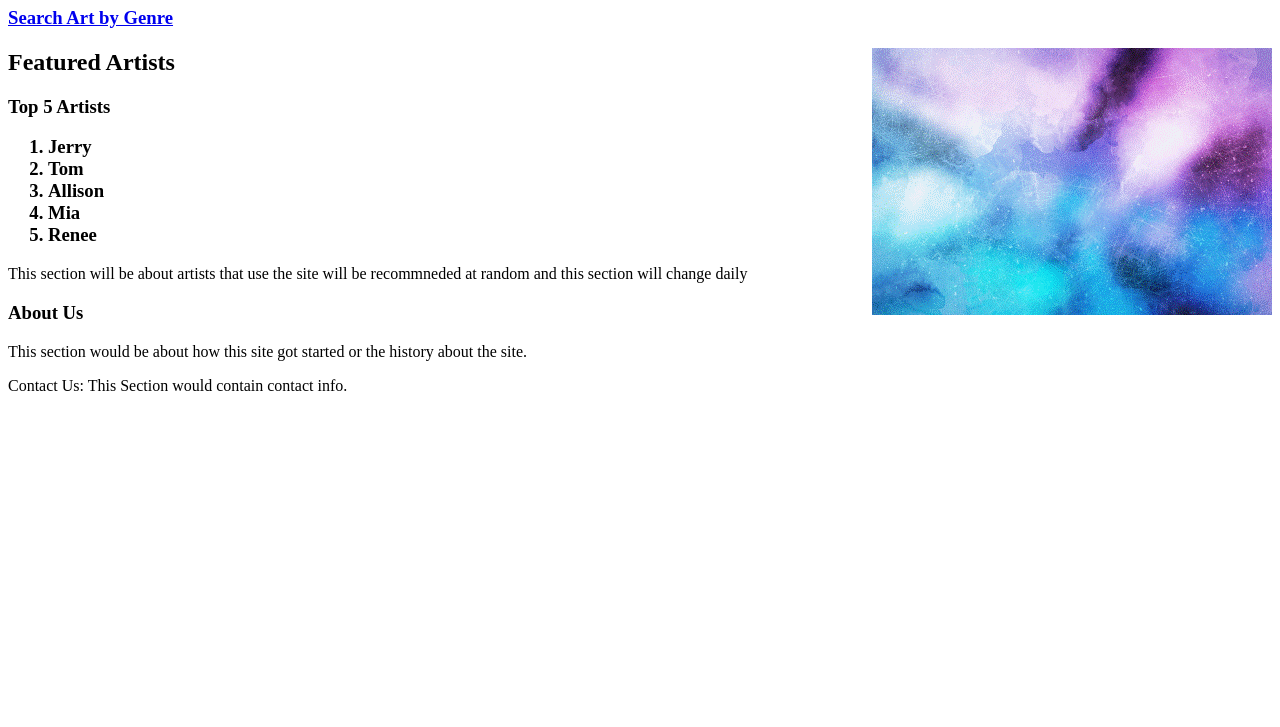
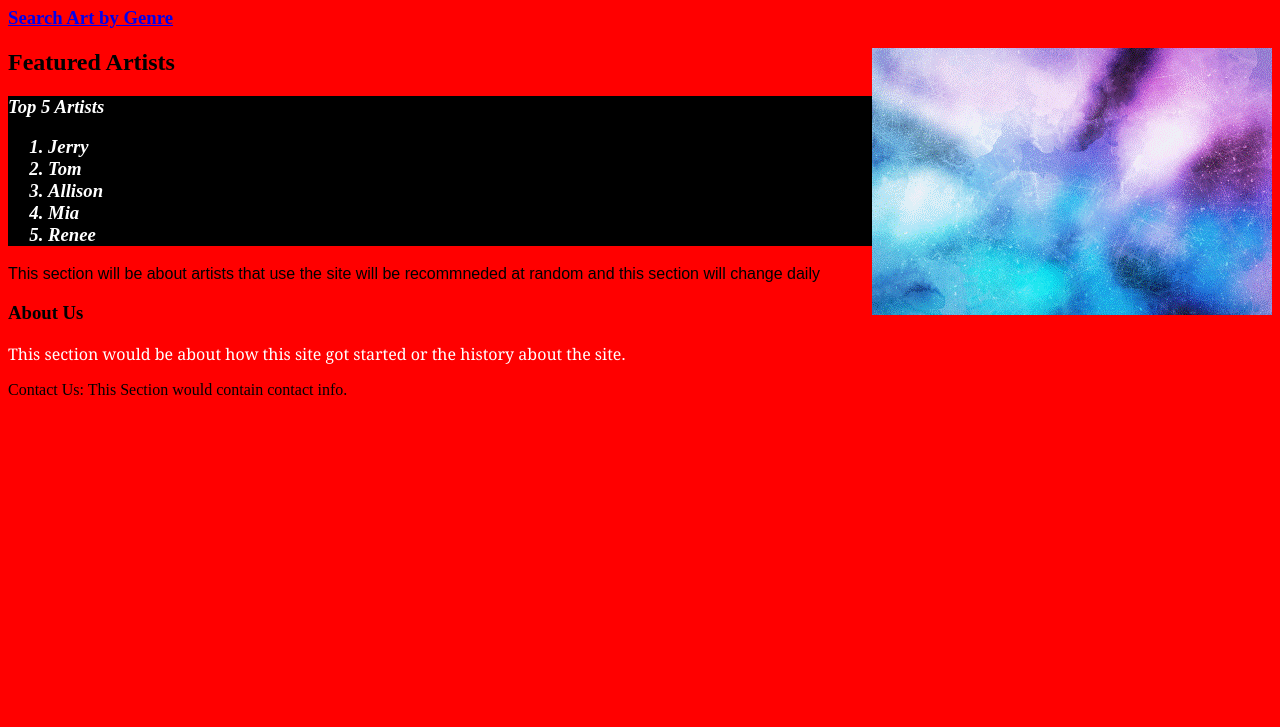
Before and after one commit to ethan-A-smith/Comm260, a plain HTML site: page personalwebsite/mainpage.html in a window 1280 px wide. Shown: the part 73-800 px from the top of the page. Drawn offline with Linux system fonts and the light colour scheme; files that its build step writes are made by us from their sources; the site is published under a folder, as on GitHub Pages, so addresses that start at the root find nothing; files whose address does not match are found by name.

Commit message:
Update mainpage.html

```diff
--- a/personalwebsite/mainpage.html
+++ b/personalwebsite/mainpage.html
@@ -3,7 +3,7 @@
 <head>
     <meta charset="utf=8">
     <title> Art Block </title>
-    <link rel="stylesheet" href="/ethan-a-smith/comm260/personalwebsite/body.css">
+    <link rel="stylesheet" href="Comm260/personalwebsite/body.css">
 </head>
 <body>
     <h1>
```
